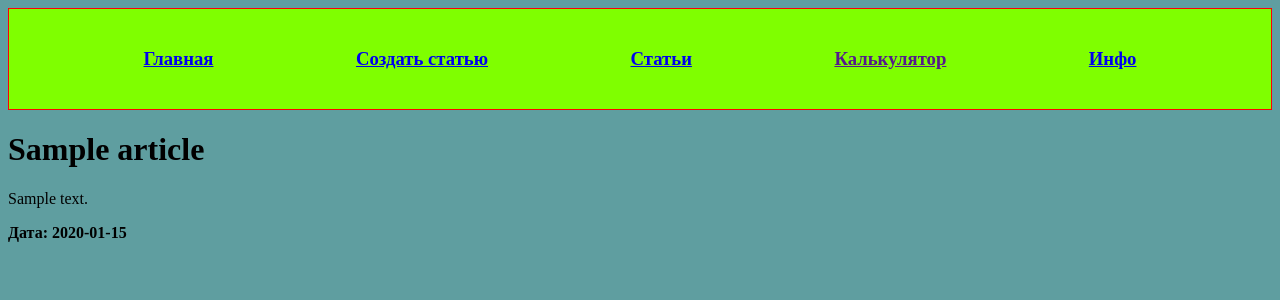
After one commit to IvanSitnikov1/food, a Flask app: page /posts/1 in a window 1280 px wide. The commit adds this page. Shown: the top 300 px of the page. Run offline with Flask 2, Linux system fonts and the light colour scheme; tables that the repository leaves empty hold one stand-in row (values such as "Sample post").

Commit message:
add articles

```diff
--- a/server/app.py
+++ b/server/app.py
@@ -17,6 +17,11 @@ class Article(db.Model):
     text = db.Column(db.Text, nullable=False)
     date = db.Column(db.DateTime, default=datetime.utcnow)
 
+    def __init__(self, title, intro, text):
+        self.title = title
+        self.intro = intro
+        self.text = text
+
     def __repr__(self):
         return '<Article %r>' % self.id
 
@@ -32,6 +37,18 @@ def about():
     return render_template('about.html')
 
 
+@app.route('/posts')
+def posts():
+    articles = Article.query.order_by(Article.date.desc()).all()
+    return render_template('posts.html', articles=articles)
+
+
+@app.route('/posts/<int:id>')
+def post_detail(id):
+    article = Article.query.get(id)
+    return render_template('post-detail.html', article=article)
+
+
 @app.route('/create-article', methods=['POST', 'GET'])
 def create_article():
     if request.method == 'POST':
@@ -44,8 +61,9 @@ def create_article():
         try:
             db.session.add(article)
             db.session.commit()
-            return redirect('/')
-        except:
+            return redirect('/posts')
+        except Exception as e:
+            print(e)
             return 'При добавлении статьи произошла ошибка'
     else:
         return render_template('create-article.html')
--- a/server/templates/base.html
+++ b/server/templates/base.html
@@ -8,7 +8,8 @@
 <body>
     <div class="header">
       <a href="/"><h3>Главная</h3></a>
-        <a href="/create-article"><h3>Создать статью</h3></a>
+      <a href="/create-article"><h3>Создать статью</h3></a>
+      <a href="/posts"><h3>Статьи</h3></a>
       <a href=""><h3>Калькулятор</h3></a>
       <a href="/about"><h3>Инфо</h3></a>
     </div>
--- /dev/null
+++ b/server/templates/post-detail.html
@@ -0,0 +1,14 @@
+{% extends 'base.html' %}
+
+{% block title %}
+{{ article.title }}
+{% endblock %}
+
+{% block  body %}
+<h1>{{ article.title }}</h1>
+<div>
+    <p>{{ article.text }}</p>
+    <p><b>Дата: {{ article.date.date() }}</b></p>
+</div>
+
+{% endblock %}
```
Also changed, not shown: server/templates/posts.html (added, +18 -0 lines), server/instance/blog.db (added), 1 other file.
